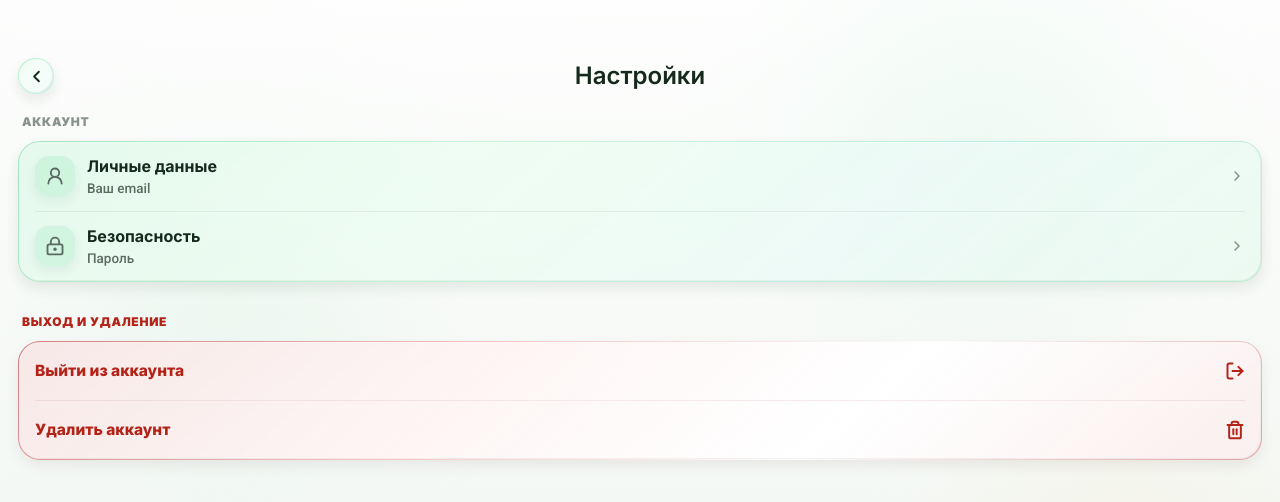
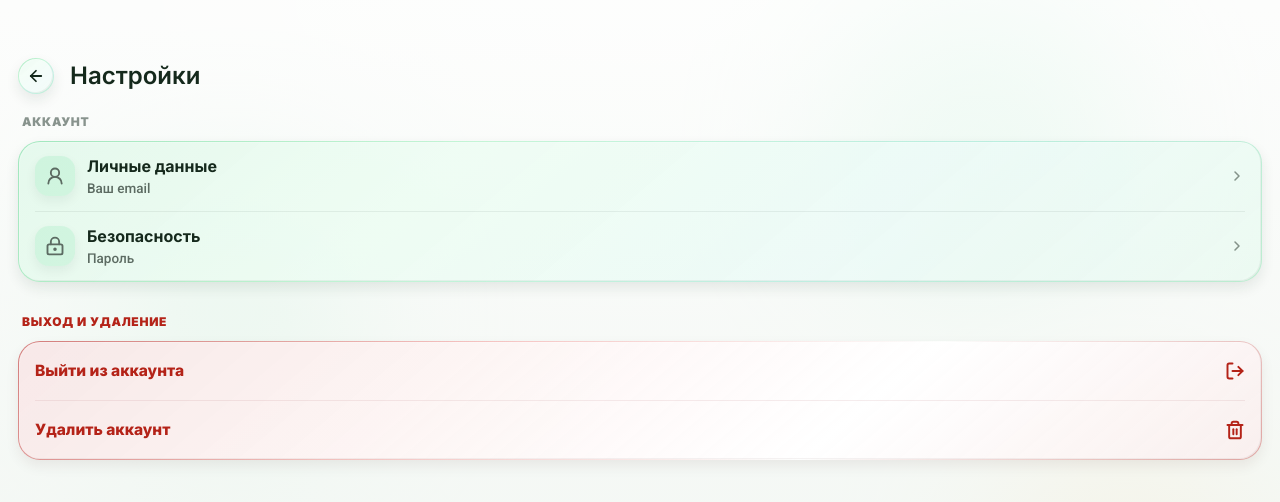
Before and after one commit to goldslugger762/foody-front, a Next.js app: page /me/settings in a window 1280 px wide. Shown: the top 502 px of the page. Built offline with nearby package versions, Linux system fonts and the light colour scheme.

Commit message:
фикс хедер настройки

```diff
--- a/components/profile/settings-screen.tsx
+++ b/components/profile/settings-screen.tsx
@@ -3,6 +3,7 @@
 import { useState } from "react";
 import { useRouter } from "next/navigation";
 import {
+  ArrowLeft,
   ChevronRight,
   CircleAlert,
   LogOut,
@@ -64,7 +65,7 @@ function SettingsHeader({
   const shouldReduceMotion = useReducedMotion();
 
   return (
-    <header className="relative mb-5 grid h-11 grid-cols-[2.25rem_1fr_2.25rem] items-center pt-2">
+    <header className="mb-5 flex items-center gap-4 pt-2">
       <motion.button
         type="button"
         aria-label="Назад"
@@ -77,10 +78,10 @@ function SettingsHeader({
         style={getReviewChromeStyle(brand, "rgba(255,255,255,0.80)")}
         whileTap={canAnimate(shouldReduceMotion) ? { scale: 0.92 } : undefined}
       >
-        <ChevronRight className="size-[19px] rotate-180" strokeWidth={2.35} />
+        <ArrowLeft className="size-[18px]" strokeWidth={2.35} />
       </motion.button>
 
-      <h1 className="min-w-0 text-center text-[24px] leading-tight font-semibold tracking-[0px] text-[#15291C]">
+      <h1 className="text-[24px] leading-tight font-semibold tracking-[0px] text-[#15291C]">
         Настройки
       </h1>
     </header>
```
